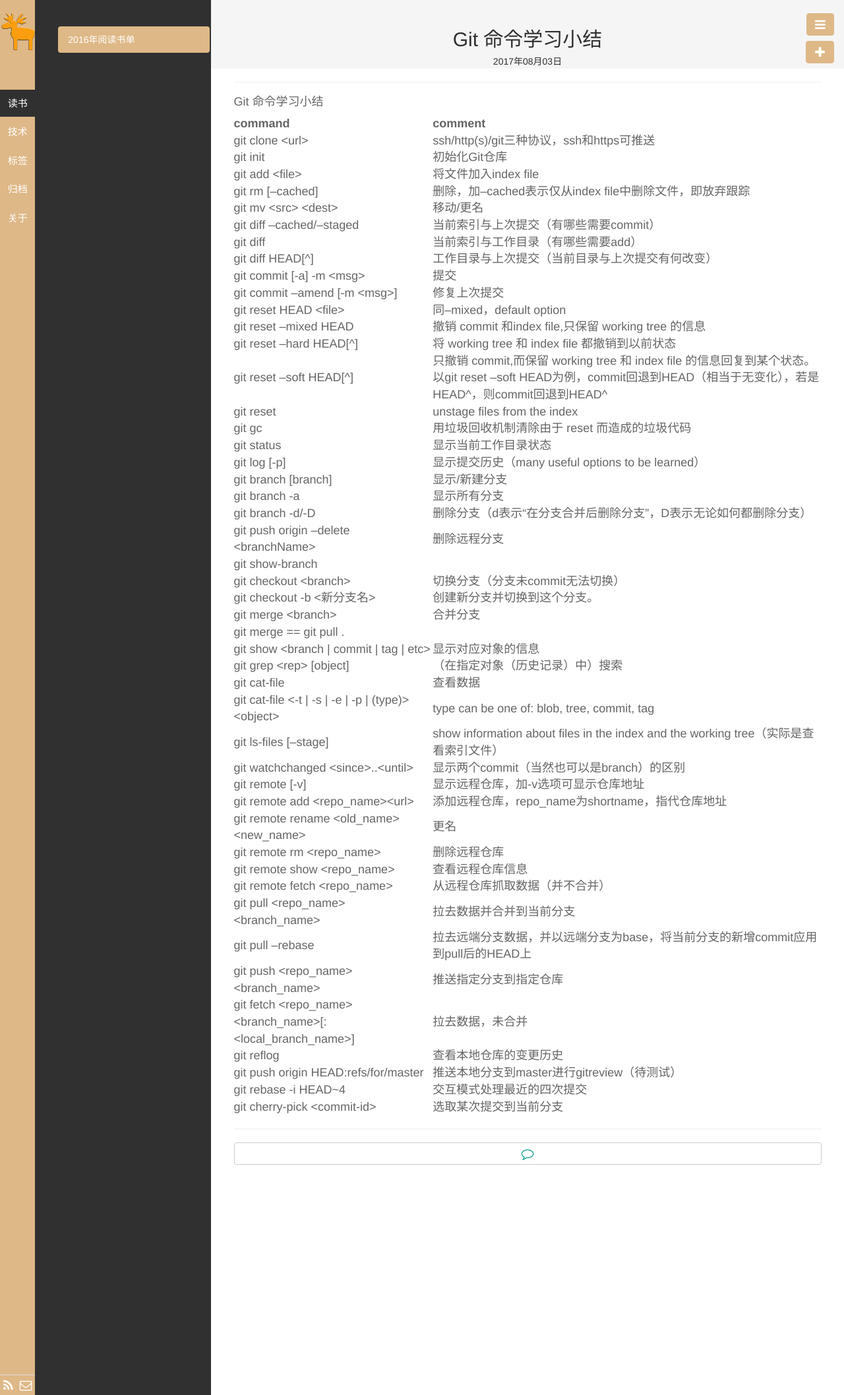
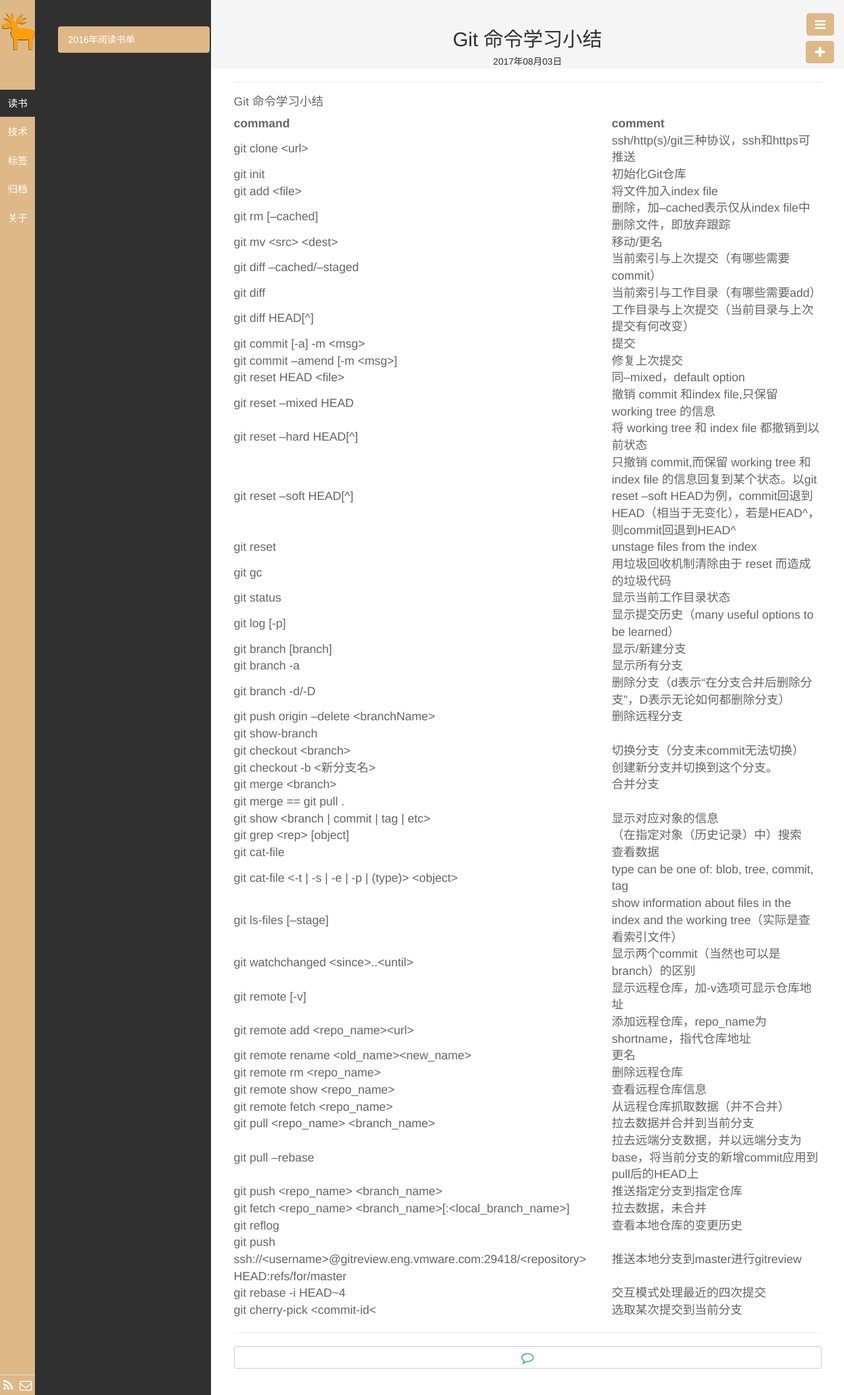
Before and after one commit to qhdwhy184/qhdwhy184.github.io, a Jekyll site: the page built from _posts/技术/2017-08-03-Git命令学习小结.md, in a window 1280 px wide. Shown: the whole page at 66% size. Built offline with Jekyll 4.4.1, drawn with Linux system fonts in a browser that asks for light colours.

Commit message:
Update 2017-08-03-Git命令学习小结.md

```diff
--- a/_posts/技术/2017-08-03-Git命令学习小结.md
+++ b/_posts/技术/2017-08-03-Git命令学习小结.md
@@ -57,6 +57,6 @@ description:
 |git push &lt;repo_name&gt; &lt;branch_name&gt;|推送指定分支到指定仓库|
 |git fetch &lt;repo_name&gt; &lt;branch_name&gt;[:&lt;local_branch_name&gt;]|拉去数据，未合并|
 |git reflog |查看本地仓库的变更历史|
-|git push origin HEAD:refs/for/master|推送本地分支到master进行gitreview（待测试）|
+|git push ssh://&lt;username&gt;@gitreview.eng.vmware.com:29418/&lt;repository&gt; HEAD:refs/for/master|推送本地分支到master进行gitreview|
 |git rebase -i HEAD~4|交互模式处理最近的四次提交|
-|git cherry-pick &lt;commit-id&gt;|选取某次提交到当前分支|
+|git cherry-pick &lt;commit-id&lt;|选取某次提交到当前分支|
```
